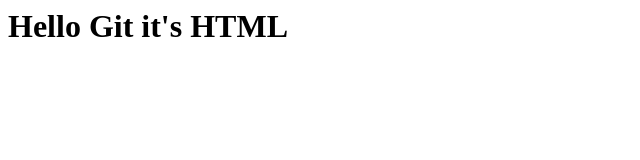
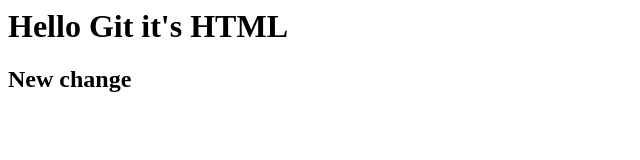
Before and after one commit to TimeLord121/git_sample, a plain HTML site: page git-sample/Index.html in a window 1280 px wide. Shown: the whole page, without its empty margins (0-640 px from the left). Drawn offline with Linux system fonts and the light colour scheme.

Commit message:
Change html file, added h2

```diff
--- a/git-sample/Index.html
+++ b/git-sample/Index.html
@@ -1 +1,2 @@
 <h1>Hello Git it's HTML<h1>
+<h2>New change<h2>
```
